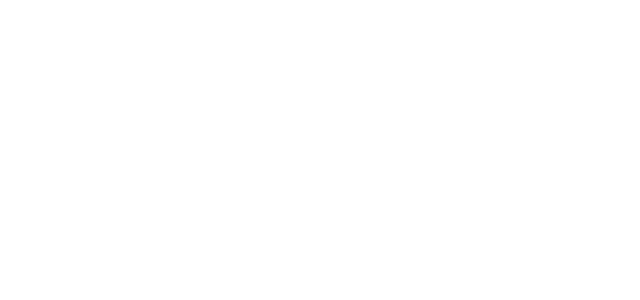
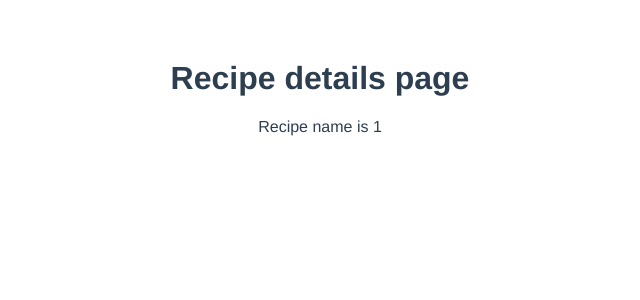
Before and after one commit to anmabler/FridgeFood, a Vue app in the folder Frontend/: page /recipes/1 in a window 1280 px wide. Before the commit this address had no page. Shown: the top 300 px of the page, without its empty margins (320-960 px from the left). Built offline with nearby package versions, Linux system fonts and the light colour scheme.

Commit message:
added routes in vue

```diff
--- a/Frontend/src/router.js
+++ b/Frontend/src/router.js
@@ -1,6 +1,8 @@
 import { createRouter, createWebHistory } from 'vue-router'
 import Home from './views/Home.vue'
-import Recipes from './views/Recipes.vue'
+import Recipes from './views/recipes/Recipes.vue'
+import RecipeDetails from './views/recipes/RecipeDetails.vue'
+import ErrorPage from './views/ErrorPage.vue'
 
 const routes = [
     {
@@ -12,6 +14,18 @@
         path: '/recipes',
         name: 'Recipes',
         component: Recipes
+    },
+    {
+        path: '/recipes/:name', // route parameter
+        name: 'RecipeDetails',
+        component: RecipeDetails,
+        props: true
+    },
+
+    {
+        path: '/:catchAll(.*)',
+        name: 'ErrorPage',
+        component: ErrorPage
     }
 ]
 const router = createRouter({
--- /dev/null
+++ b/Frontend/src/views/ErrorPage.vue
@@ -0,0 +1,6 @@
+<template>
+    <div>
+        <h1>404</h1>
+        <h3>Page not found</h3>
+    </div>
+</template>
--- /dev/null
+++ b/Frontend/src/views/recipes/RecipeDetails.vue
@@ -0,0 +1,22 @@
+<template>
+    <div>
+        <h1>Recipe details page</h1>
+        <p>Recipe name is {{ name }}</p>
+    </div>
+</template>
+
+<script>
+export default {
+    props: ['name']
+    // data() {
+    //     return {
+    //         name: this.$route.params.name
+    //     }
+    // }
+
+}
+</script>
+
+<style>
+
+</style>
```
Also changed, not shown: Frontend/src/views/recipes/Recipes.vue (renamed from Frontend/src/views/Recipes.vue).
